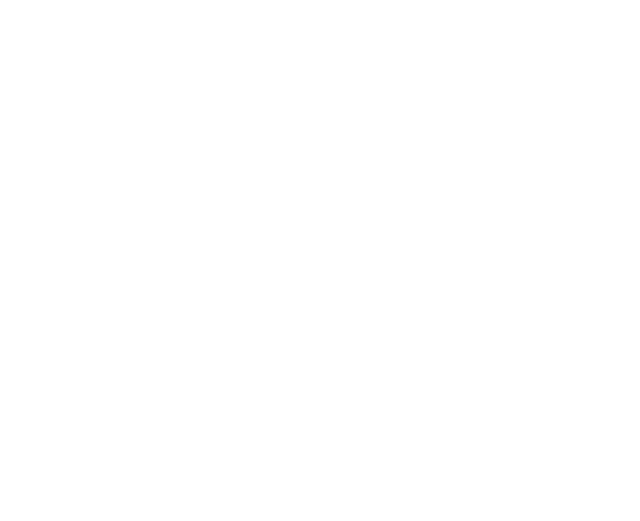
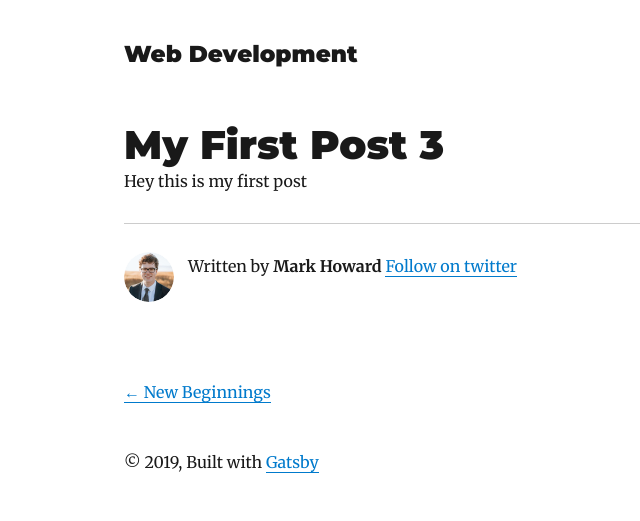
Before and after one commit to MarkJamesHoward/MyBlog, a Gatsby site: page /first-post/ in a window 1280 px wide. Before the commit this address had no page. Shown: the whole page, without its empty margins (201-841 px from the left). Built offline with nearby package versions, Linux system fonts and the light colour scheme; Gatsby itself is replaced by a stand-in of ours; some packages are replaced by stand-ins of ours.

Commit message:
initial checkin

```diff
--- /dev/null
+++ b/content/blog/first-post.md
@@ -0,0 +1,5 @@
+---
+title: My First Post 3
+---
+
+Hey this is my first post
--- a/gatsby-config.js
+++ b/gatsby-config.js
@@ -1,11 +1,11 @@
 module.exports = {
   siteMetadata: {
-    title: `Gatsby Starter Blog`,
-    author: `Kyle Mathews`,
-    description: `A starter blog demonstrating what Gatsby can do.`,
-    siteUrl: `https://gatsby-starter-blog-demo.netlify.com/`,
+    title: `Web Development`,
+    author: `Mark Howard`,
+    description: `Goings on in the world of web`,
+    siteUrl: `https://ashotofcode.netlify.com/`,
     social: {
-      twitter: `kylemathews`,
+      twitter: `@bigusbirdicus`,
     },
   },
   plugins: [
--- a/src/components/bio.js
+++ b/src/components/bio.js
@@ -38,11 +38,10 @@ function Bio() {
               }}
             />
             <p>
-              Written by <strong>{author}</strong> who lives and works in San
-              Francisco building useful things.
+              Written by <strong>{author}</strong>
               {` `}
               <a href={`https://twitter.com/${social.twitter}`}>
-                You should follow him on Twitter
+                Follow on twitter
               </a>
             </p>
           </div>
```
